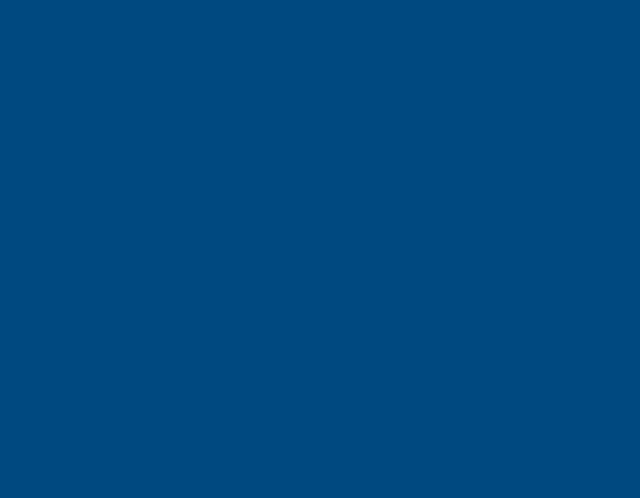
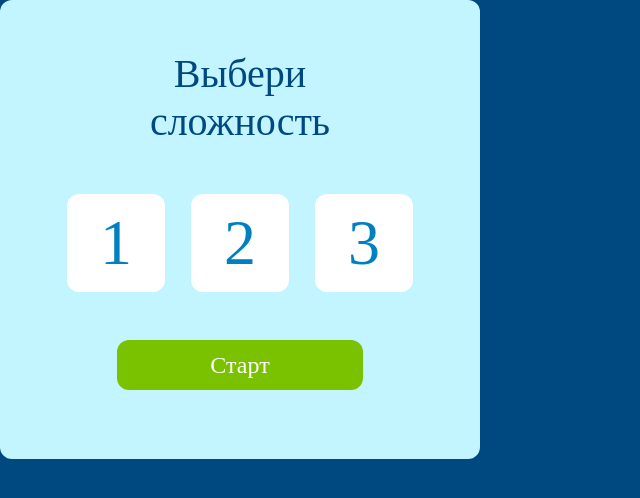
Before and after one commit to DianaSemenova/3-nd-course-CARD_GAME, a plain HTML site: page index.html in a window 1280 px wide. Shown: the whole page, without its empty margins (0-640 px from the left). Drawn offline with Linux system fonts and the light colour scheme.

Commit message:
верстка и стилизаци страницы

```diff
--- a/index.html
+++ b/index.html
@@ -7,6 +7,19 @@
     <link rel="stylesheet" href="style.css">
 </head>
 <body>
+    <div class="box-game">
+        <h1 class="box-game__title">Выбери<br> сложность</h1>
+        <div class="box-difficulty-level">
+            <!-- <label>
+           <input type="checkbox" value="6">
+        </label> -->
 
+        <button value="6" class="box-difficulty-level__button">1</button>
+        <button value="12" class="box-difficulty-level__button">2</button>
+        <button value="18" class="box-difficulty-level__button">3</button>
+
+        </div>
+        <button class="box-game__button">Старт</button>
+    </div>
 </body>
 </html>
--- a/style.scss
+++ b/style.scss
@@ -2,8 +2,71 @@
     margin: 0;
     padding: 0;
     box-sizing: border-box;
-  }
+}
 
-  body {
+body {
     background: var(--blue-120, #004980);
-  }
+}
+
+.box {
+    &-game {
+        width: 480px;
+        height: 459px;
+        border-radius: 12px;
+        background: #C2F5FF;
+        padding: 50px;
+        display: flex;
+        flex-wrap: wrap;
+        flex-direction: column;
+        align-content: center;
+        gap: 48px;
+
+        &__title {
+            color: #004980;
+            text-align: center;
+            font-variant-numeric: lining-nums proportional-nums;
+            font-family: StratosSkyeng;
+            font-size: 40px;
+            font-style: normal;
+            font-weight: 400;
+            line-height: 48px;
+        }
+
+        &__button {
+            background-color: #7AC100;
+            width: 246px;
+            height: 50px;
+            color: #FFF;
+            align-self: center;
+            font-variant-numeric: lining-nums proportional-nums;
+            font-family: StratosSkyeng;
+            font-size: 24px;
+            font-style: normal;
+            font-weight: 400;
+            line-height: 32px;
+            border: none;
+            border-radius: 12px;
+        }
+    }
+
+    &-difficulty-level {
+        display: flex;
+        gap: 26px;
+
+        &__button {
+            width: 98px;
+            height: 98px;
+            border-radius: 12px;
+            border: none;
+            color: var(--blue-100, #0080C1);
+            text-align: center;
+            font-family: StratosSkyeng;
+            font-size: 64px;
+            font-style: normal;
+            font-weight: 400;
+            line-height: 72px;
+            background-color: #FFF;
+        }
+    }
+
+}
```
Also changed, not shown: style.css, 1 other file.
